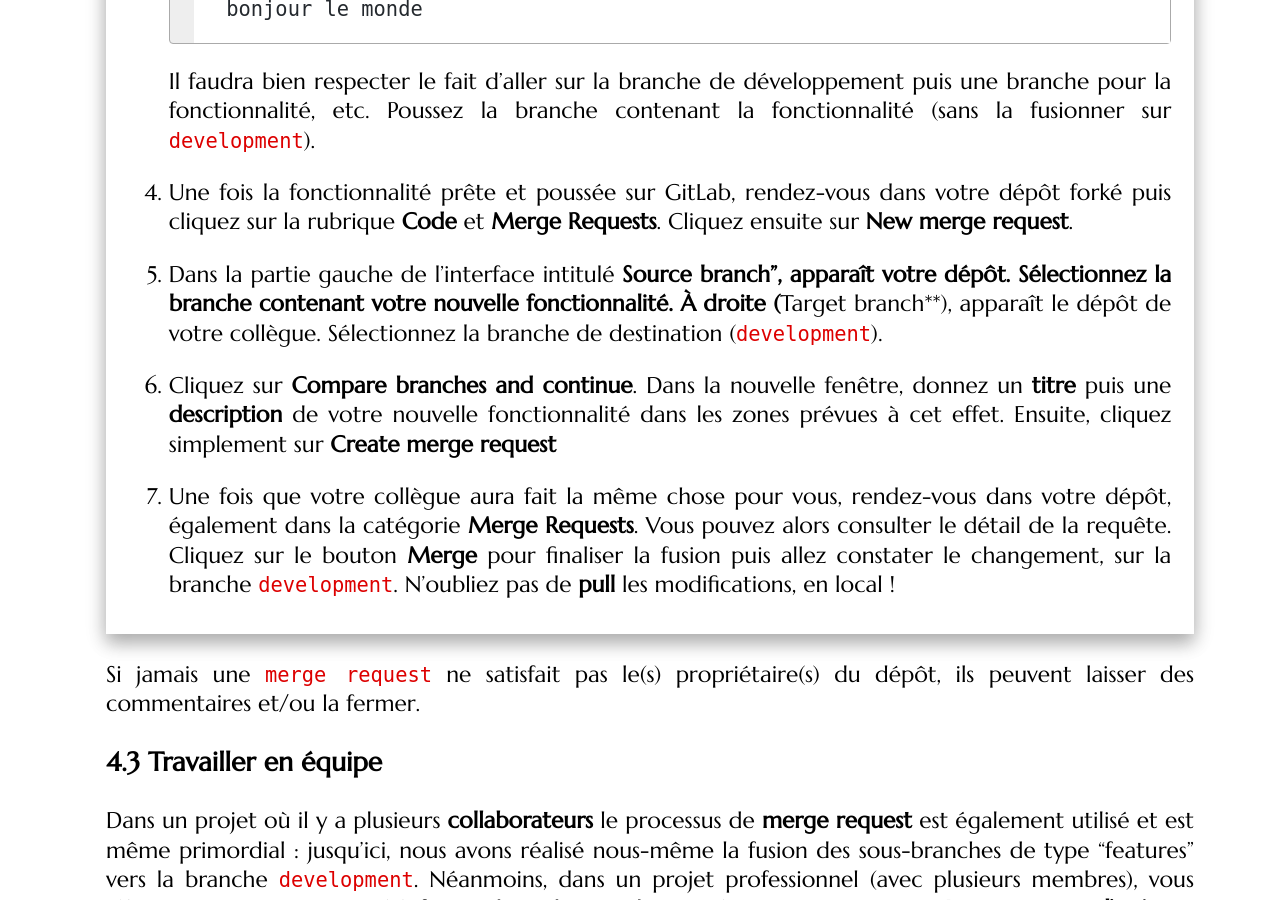
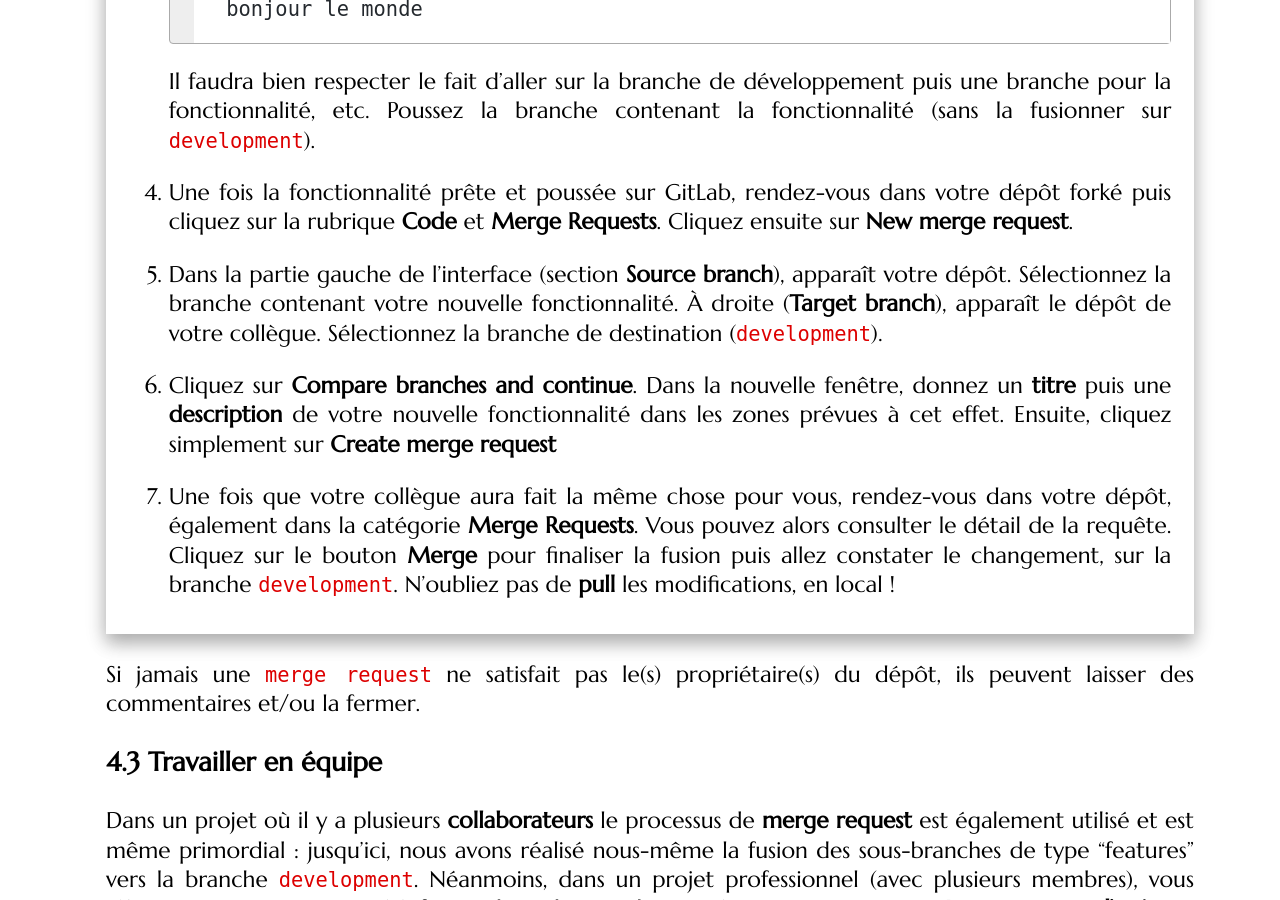
Before and after one commit to mgasquet/R304-QualiteDeveloppement, a Jekyll site: the page built from tutorials/tutorial1.md, in a window 1280 px wide and 900 px high, scrolled down 26317 px. Built offline with Jekyll 4.4.1, drawn with Linux system fonts in a browser that asks for light colours; some web fonts are replaced.

Commit message:
typo formattage

```diff
--- a/tutorials/tutorial1.md
+++ b/tutorials/tutorial1.md
@@ -711,7 +711,7 @@ Le fait de faire une demande d'intégration de son code dans le projet d'origine
 
 4. Une fois la fonctionnalité prête et poussée sur GitLab, rendez-vous dans votre dépôt forké puis cliquez sur la rubrique **Code** et **Merge Requests**. Cliquez ensuite sur **New merge request**.
 
-5. Dans la partie gauche de l'interface intitulé **Source branch", apparaît votre dépôt. Sélectionnez la branche contenant votre nouvelle fonctionnalité. À droite (**Target branch**), apparaît le dépôt de votre collègue. Sélectionnez la branche de destination (`development`).
+5. Dans la partie gauche de l'interface (section **Source branch**), apparaît votre dépôt. Sélectionnez la branche contenant votre nouvelle fonctionnalité. À droite (**Target branch**), apparaît le dépôt de votre collègue. Sélectionnez la branche de destination (`development`).
 
 6. Cliquez sur **Compare branches and continue**. Dans la nouvelle fenêtre, donnez un **titre** puis une **description** de votre nouvelle fonctionnalité dans les zones prévues à cet effet. Ensuite, cliquez simplement sur **Create merge request**
 
```
